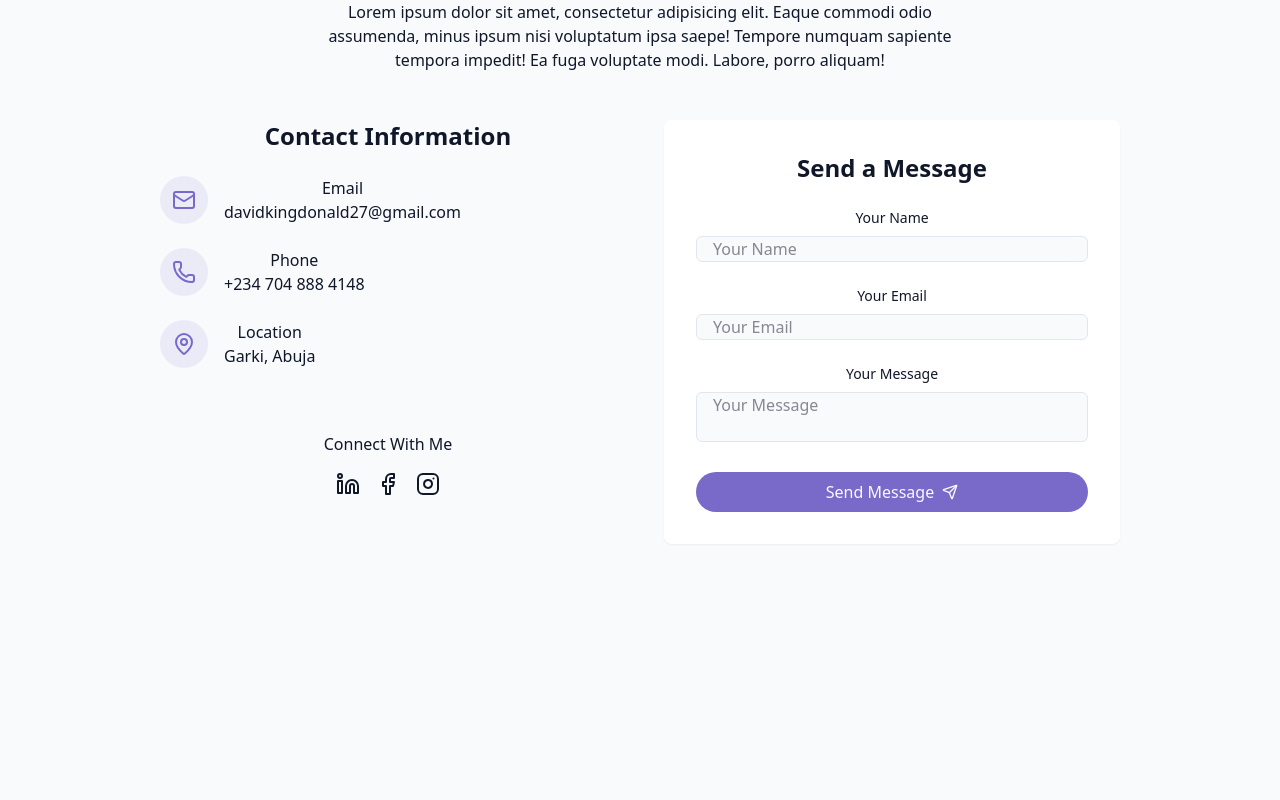
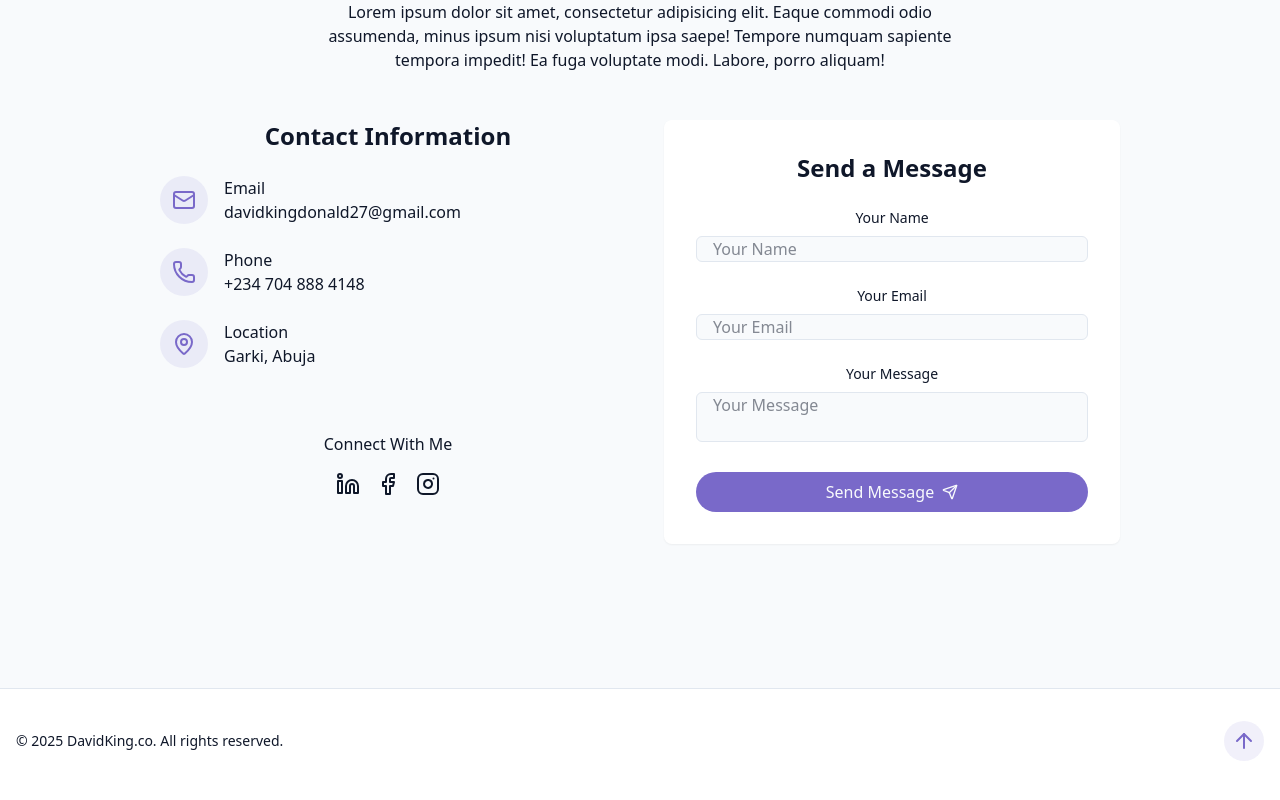
Before and after one commit to Dhayviid/My-new-portfolio-website, a React (Vite) app: page / in a window 1280 px wide. Shown: the part 3854-4654 px from the top of the page. Before the commit the page ends 4494 px from the top, so only its background shows below. Built offline with nearby package versions, Linux system fonts and the light colour scheme.

Commit message:
Added the footer and made some changes to the conntact section

```diff
--- a/src/components/ContactSection.jsx
+++ b/src/components/ContactSection.jsx
@@ -40,7 +40,7 @@
           Labore, porro aliquam!
         </p>
         <div className="grid grid-cols-1 md:grid-cols-2 gap-12">
-          <div className="space-y-8">
+          <div className="space-y-8 ">
             <h3 className="text-2xl font-semibold mb-6">Contact Information</h3>
             <div className="space-y-6 justify-center">
               <div className="flex items-start space-x-4">
@@ -48,7 +48,7 @@
                   <Mail className="h-6 w-6 text-primary " />
                 </div>
                 <div>
-                  <h4 className="font-medium">Email</h4>
+                  <h4 className="text-left font-medium">Email</h4>
                   <a
                     href="mailto:davidkingdonald27@gmail.com"
                     className="text-muted-foreground hover:text-primary transition-colors"
@@ -62,7 +62,7 @@
                   <Phone className="h-6 w-6 text-primary " />
                 </div>
                 <div>
-                  <h4 className="font-medium">Phone</h4>
+                  <h4 className="text-left font-medium">Phone</h4>
                   <a
                     href="tel:07048884148"
                     className="text-muted-foreground hover:text-primary transition-colors"
@@ -76,7 +76,7 @@
                   <MapPin className="h-6 w-6 text-primary " />
                 </div>
                 <div>
-                  <h4 className="font-medium">Location</h4>
+                  <h4 className="text-left font-medium">Location</h4>
                   <a className="text-muted-foreground hover:text-primary transition-colors">
                     Garki, Abuja
                   </a>
--- /dev/null
+++ b/src/components/Footer.jsx
@@ -0,0 +1,17 @@
+import { ArrowUp } from "lucide-react";
+
+export const Footer = () => {
+  return (
+    <footer className="py-12 px-4 bg-card relative border-t border-border mt-12 pt-8 flex flex-wrap justify-between items-center">
+      <p className="text-sm text-muted-foreground">
+        &copy; {new Date().getFullYear()} DavidKing.co. All rights reserved.
+      </p>
+      <a
+        href="#hero"
+        className="p-2 rounded-full bg-primary/10 hover:bg-primary/20 text-primary transition-colors"
+      >
+        <ArrowUp />
+      </a>
+    </footer>
+  );
+};
--- a/src/pages/Home.jsx
+++ b/src/pages/Home.jsx
@@ -6,6 +6,7 @@
 import { SkillsSection } from "../components/SkillsSection";
 import { ProjectsSection } from "../components/ProjectsSection";
 import { ContactSection } from "../components/ContactSection";
+import { Footer } from "../components/Footer";
 export const Home = () => {
   return (
     <div className="min-h-screen bg-background text-foreground overflow-x-hidden">
@@ -24,6 +25,7 @@
         <ContactSection />
       </main>
       {/*Footer */}
+      <Footer />
     </div>
   );
 };
```
